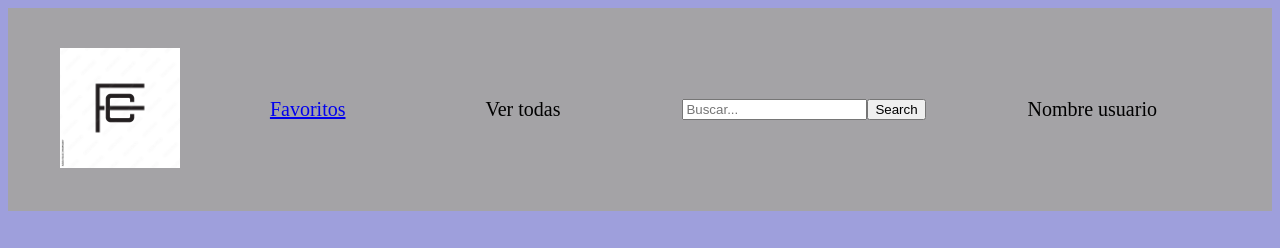
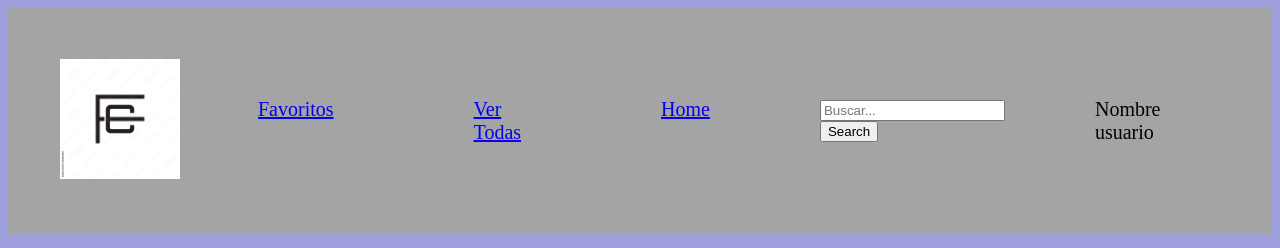
Before and after one commit to bautistagm/proyectoIntegradorProgIII, a React (Create React App) app in the folder boiler-plate/: page / in a window 1280 px wide. Shown: the top 248 px of the page. Built offline with nearby package versions, Linux system fonts and the light colour scheme; no server answers.

Commit message:
Loader y Header updates

```diff
--- a/boiler-plate/src/components/Header/Header.js
+++ b/boiler-plate/src/components/Header/Header.js
@@ -15,7 +15,12 @@ class Header extends Component {
                         <li>
                             <Link to="/favoritos">Favoritos</Link>
                         </li>
-                        <li>Ver todas</li>
+                        <li>
+                            <Link to="/all">Ver Todas</Link>
+                        </li>
+                        <li>
+                            <Link to="/">Home</Link>
+                        </li>
                     </ul>
                     <div className="fondo">
                         <SearchForm history={this.props.history} />
```
Also changed, not shown: boiler-plate/src/components/Loader/Loader.css (added, +12 -0 lines), boiler-plate/src/components/Loader/Loader.js (added, +13 -0 lines).
